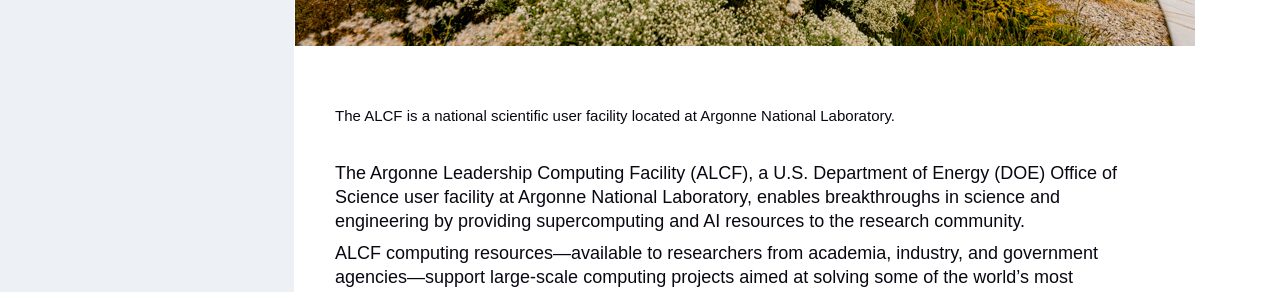
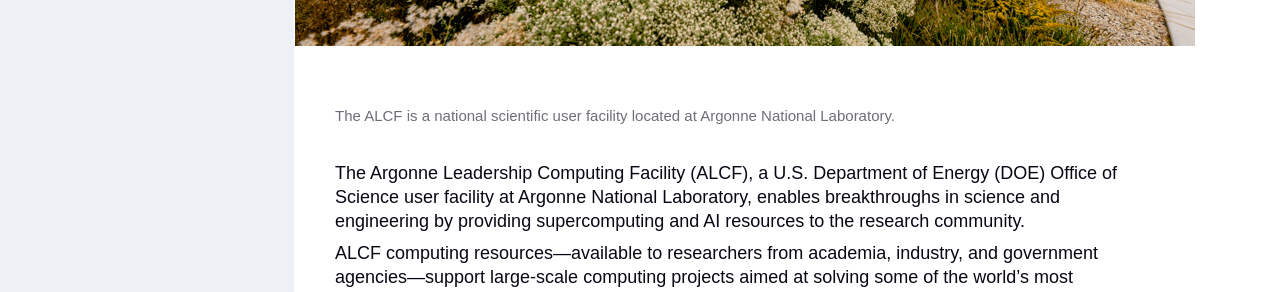
Before and after one commit to sbx-bnagle/ALCF-AR2022, a Jekyll site: the page built from 01_year-in-review/about-alcf.md, in a window 1280 px wide and 1400 px high, scrolled down 45 px. Shown: the part 611-903 px from the top of the window. Built offline with Jekyll 4.4.1, drawn with Linux system fonts in a browser that asks for light colours; some web fonts are replaced.

Commit message:
caption color update

```diff
--- a/_sass/template/_base.scss
+++ b/_sass/template/_base.scss
@@ -193,7 +193,7 @@
 .theme--white {
   background: color(neutral, X);
   color: color(neutral, XXXXX);
-  h1, h2, h3, h4, h5, h6, .media-hero-img .caption {
+  h1, h2, h3, h4, h5, h6 {
     color: color(neutral, XXXXX);
   }
 }
@@ -256,7 +256,7 @@
 .theme--grey {
   background: color(neutral, XX);
   color: color(neutral, XXXXX);
-  h1, h2, h3, h4, h5, h6, .intro, .media-hero-img .caption {
+  h1, h2, h3, h4, h5, h6, .intro {
     color: color(neutral, XXXXX);
   }
   .sidenav {
```
